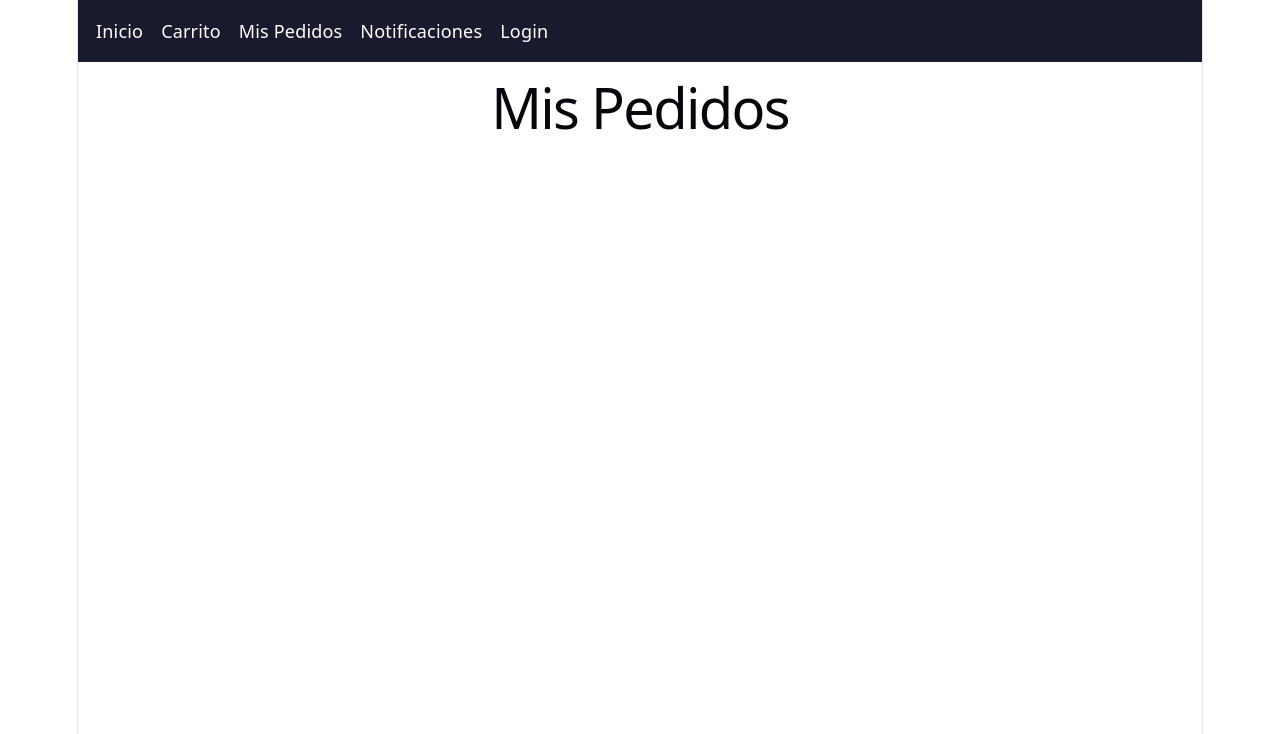
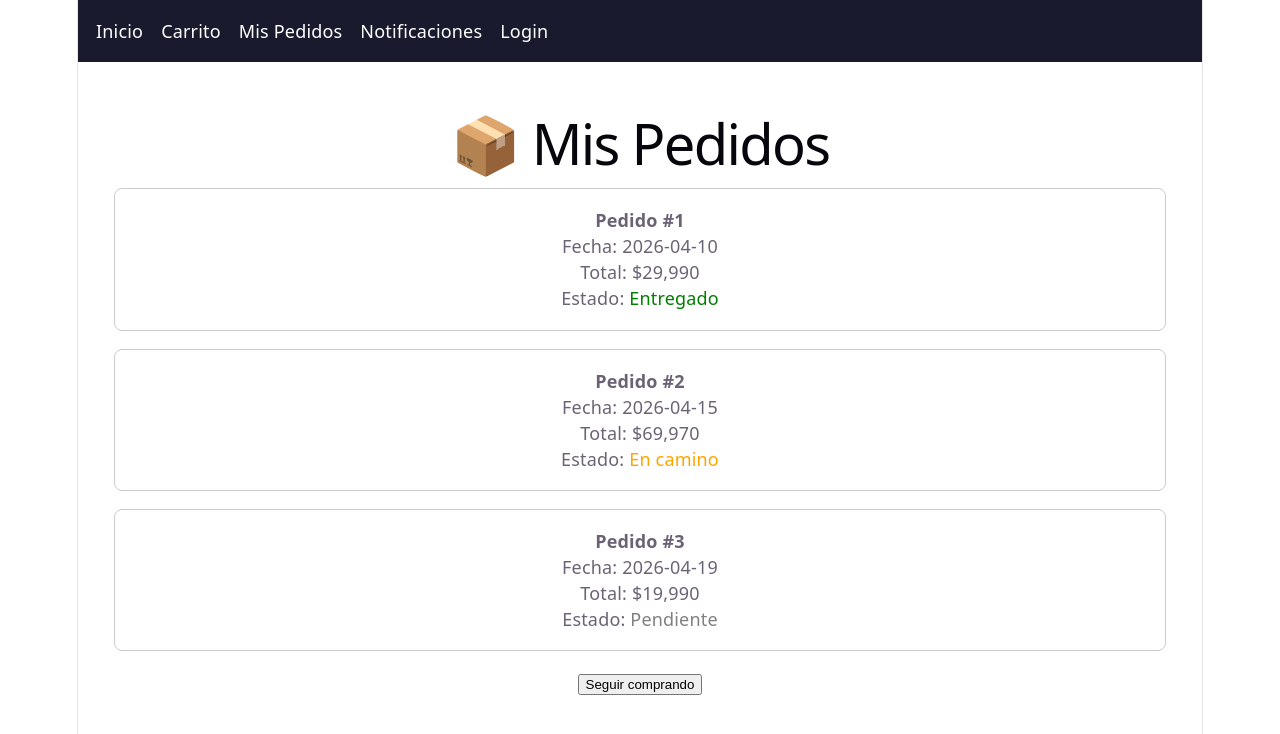
Before and after one commit to Diego-Back-End/aromastore-frontend, a React (Vite) app: page /mis-pedidos in a window 1280 px wide. Shown: the top 734 px of the page. Built offline with nearby package versions, Linux system fonts and the light colour scheme.

Commit message:
feat: pantalla mis pedidos

```diff
--- a/src/pages/MisPedidos.jsx
+++ b/src/pages/MisPedidos.jsx
@@ -1,4 +1,34 @@
+import { useNavigate } from 'react-router-dom'
+
 function MisPedidos() {
-  return <h1>Mis Pedidos</h1>
+  const navigate = useNavigate()
+
+  const pedidos = [
+    { id: 1, fecha: '2026-04-10', total: 29990, estado: 'Entregado' },
+    { id: 2, fecha: '2026-04-15', total: 69970, estado: 'En camino' },
+    { id: 3, fecha: '2026-04-19', total: 19990, estado: 'Pendiente' },
+  ]
+
+  const colorEstado = (estado) => {
+    if (estado === 'Entregado') return 'green'
+    if (estado === 'En camino') return 'orange'
+    return 'gray'
+  }
+
+  return (
+    <div style={{ padding: '2rem' }}>
+      <h1>📦 Mis Pedidos</h1>
+      {pedidos.map(p => (
+        <div key={p.id} style={{ border: '1px solid #ccc', borderRadius: '8px', padding: '1rem', marginBottom: '1rem' }}>
+          <p><strong>Pedido #{p.id}</strong></p>
+          <p>Fecha: {p.fecha}</p>
+          <p>Total: ${p.total.toLocaleString()}</p>
+          <p>Estado: <span style={{ color: colorEstado(p.estado) }}>{p.estado}</span></p>
+        </div>
+      ))}
+      <button onClick={() => navigate('/')}>Seguir comprando</button>
+    </div>
+  )
 }
+
 export default MisPedidos
```
